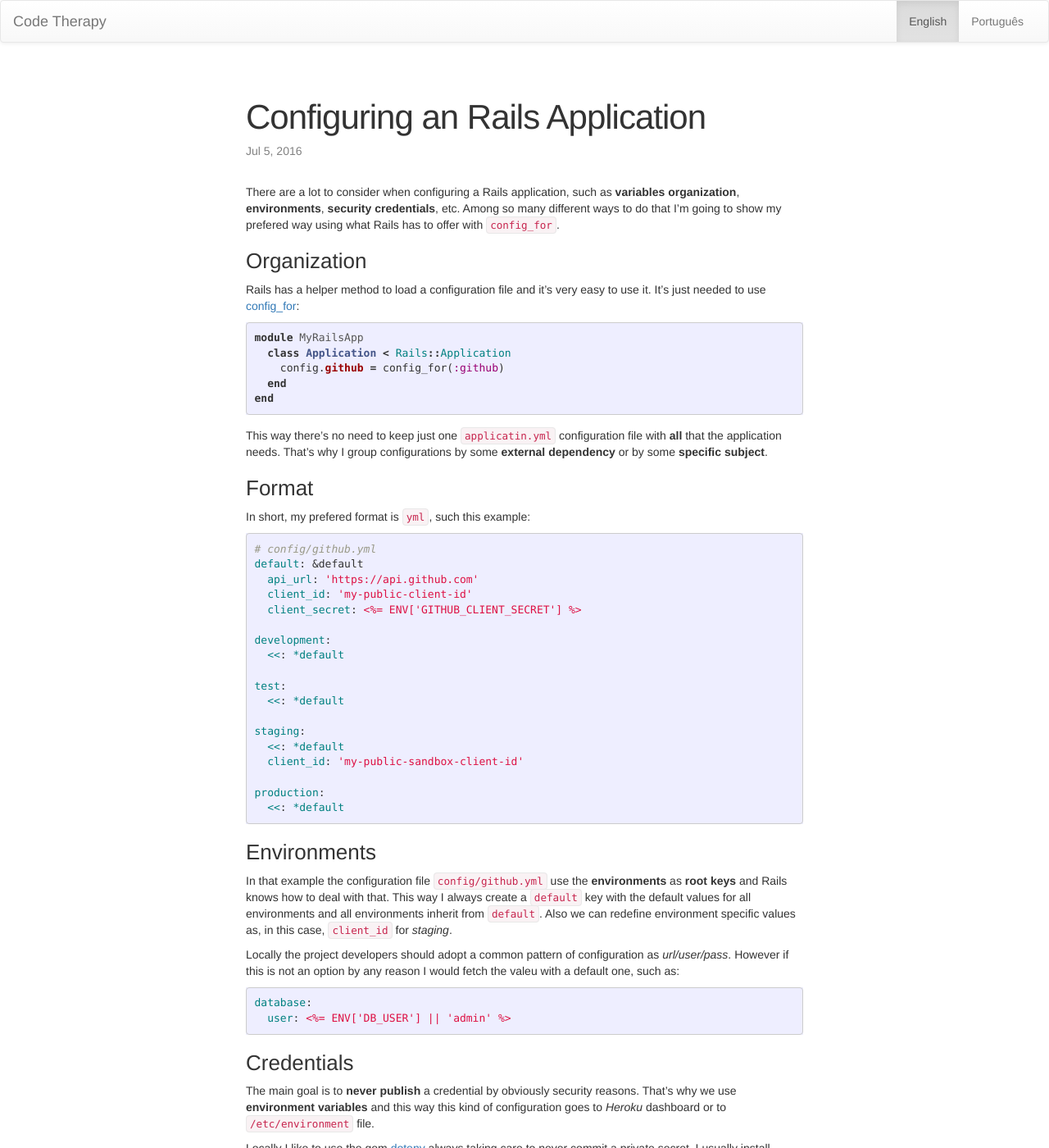
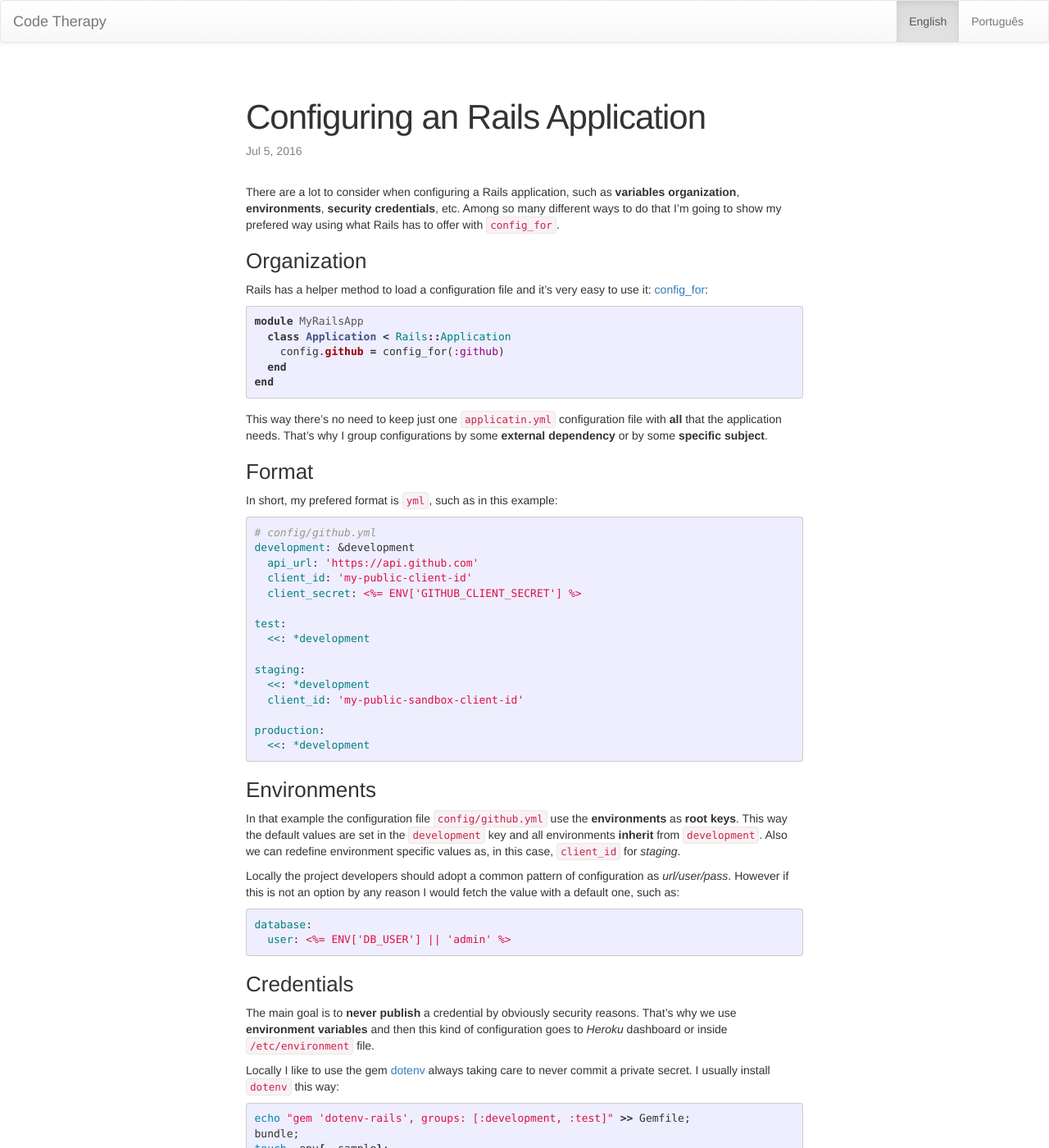
Before and after one commit to vnegrisolo/vnegrisolo.github.io, a Jekyll site: the page built from _posts/2016-07-05-configuring-rails-app.markdown, in a window 1280 px wide and 1400 px high. Shown: the whole window at 82% size. Built offline with Jekyll 4.4.1, drawn with Linux system fonts in a browser that asks for light colours; some of the changed text lies outside the part shown.

Commit message:
Update configuring rails blog post

````diff
--- a/_posts/2016-07-05-configuring-rails-app.markdown
+++ b/_posts/2016-07-05-configuring-rails-app.markdown
@@ -10,7 +10,7 @@ There are a lot to consider when configuring a Rails application, such as **vari
 
 ### Organization
 
-Rails has a helper method to load a configuration file and it's very easy to use it. It's just needed to use [config_for](http://api.rubyonrails.org/classes/Rails/Application.html#method-i-config_for):
+Rails has a helper method to load a configuration file and it's very easy to use it: [config_for](http://api.rubyonrails.org/classes/Rails/Application.html#method-i-config_for):
 
 ```ruby
 module MyRailsApp
@@ -24,34 +24,31 @@ This way there's no need to keep just one `applicatin.yml` configuration file wi
 
 ### Format
 
-In short, my prefered format is `yml`, such this example:
+In short, my prefered format is `yml`, such as in this example:
 
 ```yml
 # config/github.yml
-default: &default
+development: &development
   api_url: 'https://api.github.com'
   client_id: 'my-public-client-id'
   client_secret: <%= ENV['GITHUB_CLIENT_SECRET'] %>
 
-development:
-  <<: *default
-
 test:
-  <<: *default
+  <<: *development
 
 staging:
-  <<: *default
+  <<: *development
   client_id: 'my-public-sandbox-client-id'
 
 production:
-  <<: *default
+  <<: *development
 ```
 
 ### Environments
 
-In that example the configuration file `config/github.yml` use the **environments** as **root keys** and Rails knows how to deal with that. This way I always create a `default` key with the default values for all environments and all environments inherit from `default`. Also we can redefine environment specific values as, in this case, `client_id` for *staging*.
+In that example the configuration file `config/github.yml` use the **environments** as **root keys**. This way the default values are set in the `development` key and all environments **inherit** from `development`. Also we can redefine environment specific values as, in this case, `client_id` for *staging*.
 
-Locally the project developers should adopt a common pattern of configuration as *url/user/pass*. However if this is not an option by any reason I would fetch the valeu with a default one, such as:
+Locally the project developers should adopt a common pattern of configuration as *url/user/pass*. However if this is not an option by any reason I would fetch the value with a default one, such as:
 
 ```yml
 database:
@@ -60,7 +57,7 @@ database:
 
 ### Credentials
 
-The main goal is to **never publish** a credential by obviously security reasons. That's why we use **environment variables** and this way this kind of configuration goes to *Heroku* dashboard or to `/etc/environment` file.
+The main goal is to **never publish** a credential by obviously security reasons. That's why we use **environment variables** and then this kind of configuration goes to *Heroku* dashboard or inside `/etc/environment` file.
 
 Locally I like to use the gem [dotenv](https://github.com/bkeepers/dotenv) always taking care to never commit a private secret. I usually install `dotenv` this way:
 
@@ -71,7 +68,7 @@ touch .env{,.sample};
 echo ".env" >> .gitignore;
 ```
 
-### Use os Configurations
+### Configurations Usage
 
 In order to use the configurations you just access `Rails.configuration`:
 
````
Also changed, not shown: pt/_posts/2016-07-05-configuring-rails-app.markdown (+7 -10 lines).
